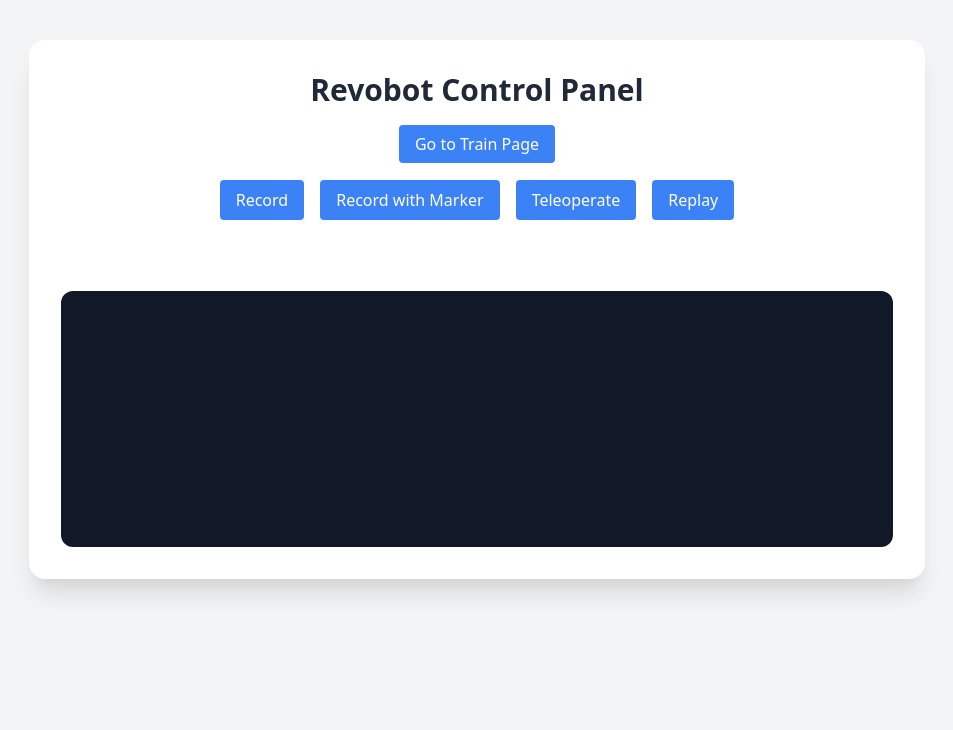
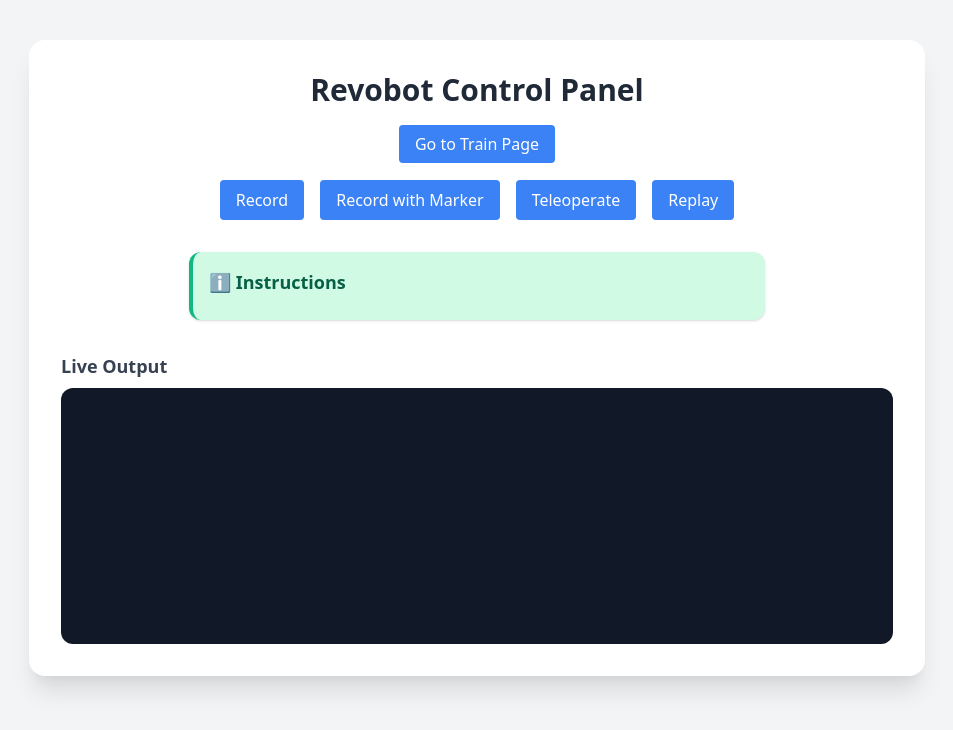
Before and after one commit to derickcjohn/revobots-web-ui, a Flask app: page / in a window 1280 px wide. Shown: the top 730 px of the page, without its empty margins (163-1116 px from the left). Run offline with Flask 3, Linux system fonts and the light colour scheme; data that the repository does not hold is empty.

Commit message:
Update index.html
Added the working code for streaming output and also to show status UI

```diff
--- a/templates/index.html
+++ b/templates/index.html
@@ -3,6 +3,7 @@
 <head>
   <meta charset="UTF-8" />
   <title>Robot Control UI</title>
+  <meta name="viewport" content="width=device-width, initial-scale=1.0" />
   <link href="https://cdn.jsdelivr.net/npm/tailwindcss@2.2.19/dist/tailwind.min.css" rel="stylesheet">
 </head>
 <body class="bg-gray-100 min-h-screen flex flex-col items-center py-10 text-gray-800">
@@ -26,13 +27,15 @@
     <form id="arg-form" class="space-y-4 max-w-xl mx-auto"></form>
     <button id="run-button" style="display:none;" onclick="event.preventDefault(); runScript();" class="w-full mt-4 px-6 py-2 bg-green-600 text-white rounded-xl hover:bg-green-700 transition">Run</button>
     <p id="run-status" class="text-blue-600 font-semibold text-center mt-4 hidden"></p>
-    <p id="instruction-text" style="text-align: center; margin-top: 15px; font-weight: bold; color: red; font-size: 20pt;"></p>
+
+    <div class="mt-6 w-full max-w-xl mx-auto bg-green-100 border-l-4 border-green-500 text-green-800 p-4 rounded-xl shadow">
+      <div class="flex items-center justify-between">
+        <h2 class="text-lg font-semibold">ℹ️ Instructions</h2>
+      </div>
+      <p id="instruction-text" class="mt-2 text-xl font-bold text-center"></p>
+    </div>
 
     <button id="stop-teleop-btn" style="display:none;" onclick="stopTeleoperation()" class="w-full mt-4 px-6 py-2 bg-red-600 text-white rounded-xl hover:bg-red-700 transition">Stop Teleoperation</button>
-
-    <div class="flex justify-center mt-6">
-    <p id="instruction-text-2" style="text-align: center; margin-top: 15px; font-weight: bold; color: red; font-size: 20pt;"></p>
-    </div>
 
     <div id="key-controls" style="display: none;" class="mt-6 text-center">
       <p class="text-yellow-600 font-semibold mb-2">Manual Controls:</p>
@@ -48,11 +51,13 @@
       </ul>
     </div>
 
-    <pre id="run-output" class="bg-gray-900 text-green-300 text-sm p-4 rounded-xl overflow-auto mt-6 h-64"></pre>
+    <div class="mt-8">
+      <h2 class="text-lg font-semibold text-gray-700">Live Output</h2>
+      <pre id="run-output" class="bg-gray-900 text-green-300 text-sm p-4 rounded-xl overflow-auto h-64 mt-2"></pre>
+    </div>
   </div>
 
   <script>
-
     let currentMode = "";
 
     function selectMode(mode) {
@@ -89,6 +94,12 @@
       });
     }
 
+    // Stream live instructions
+    const eventSource = new EventSource("/stream_status");
+    eventSource.onmessage = function(event) {
+      document.getElementById("instruction-text").innerText = event.data;
+    };
+
     function runScript() {
       const inputs = document.querySelectorAll("#arg-form input");
       const args = {};
@@ -101,12 +112,12 @@
         keyControls.style.display = "none";
       }
 
-        // Show initial run status
       const runStatus = document.getElementById("run-status");
+      const runOutput = document.getElementById("run-output");
+      runOutput.innerText = "";
       runStatus.classList.remove("hidden");
       runStatus.textContent = "🚀 Script is starting...";
 
-        // Show stop button for teleoperation immediately after run is clicked
       const stopBtn = document.getElementById("stop-teleop-btn");
       stopBtn.style.display = currentMode === "teleoperate" ? "block" : "none";
 
@@ -117,31 +128,28 @@
       })
       .then(res => res.json())
       .then(output => {
-            const runOutput = document.getElementById("run-output");
-
-            // Set status message
-            if (output.status === "started" || output.output || output.error) {
         runStatus.textContent = "✅ Script is running...";
-            } else {
-                runStatus.textContent = "❌ Failed to start script.";
+        streamOutput();
+      })
+      .catch(err => {
+        runStatus.textContent = "❌ Error starting script.";
+        console.error(err);
+      });
     }
 
-            // Display output
-            runOutput.innerText =
-                "Output:\n" + (output.output || "") +
-                "\n\nError:\n" + (output.error || "");
+    function streamOutput() {
+      const runOutput = document.getElementById("run-output");
+      runOutput.innerText = "";
 
-        // Start streaming live instructions
-        const eventSource = new EventSource("/stream_status");
-        eventSource.onmessage = function(event) {
-            document.getElementById("instruction-text").innerText = event.data;
+      const source = new EventSource("/stream_output");
+      source.onmessage = function(event) {
+        runOutput.innerText += event.data + "\n";
+        runOutput.scrollTop = runOutput.scrollHeight;
       };
-    })
-        .catch(err => {
-            document.getElementById("run-status").textContent = "❌ Error starting script.";
-            console.error(err);
-
-        });
+      source.onerror = function(err) {
+        console.error("Stream error", err);
+        source.close();
+      };
     }
 
     function sendKey(key) {
```
Lines whose indentation alone changed are shown as unchanged.
